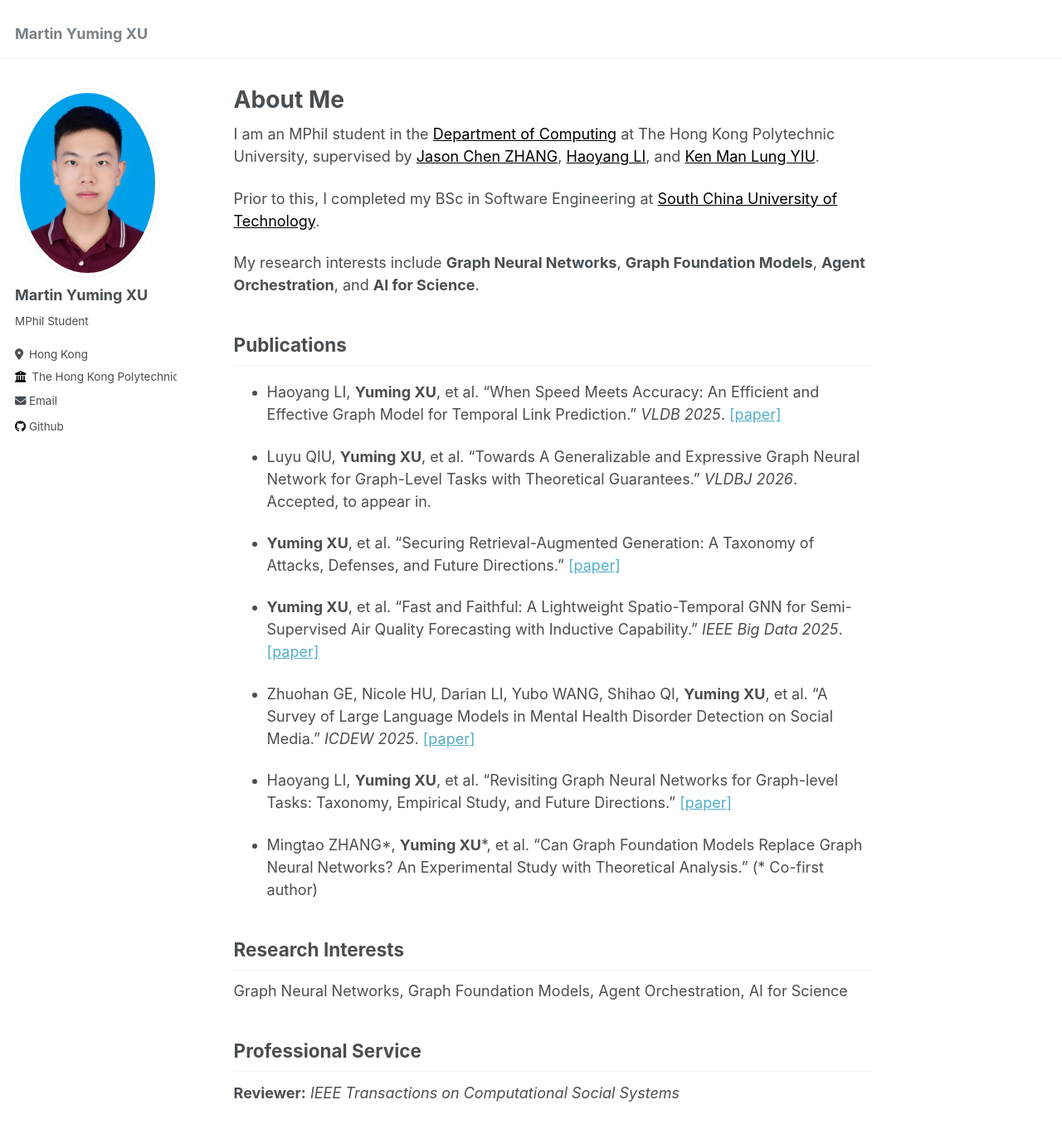
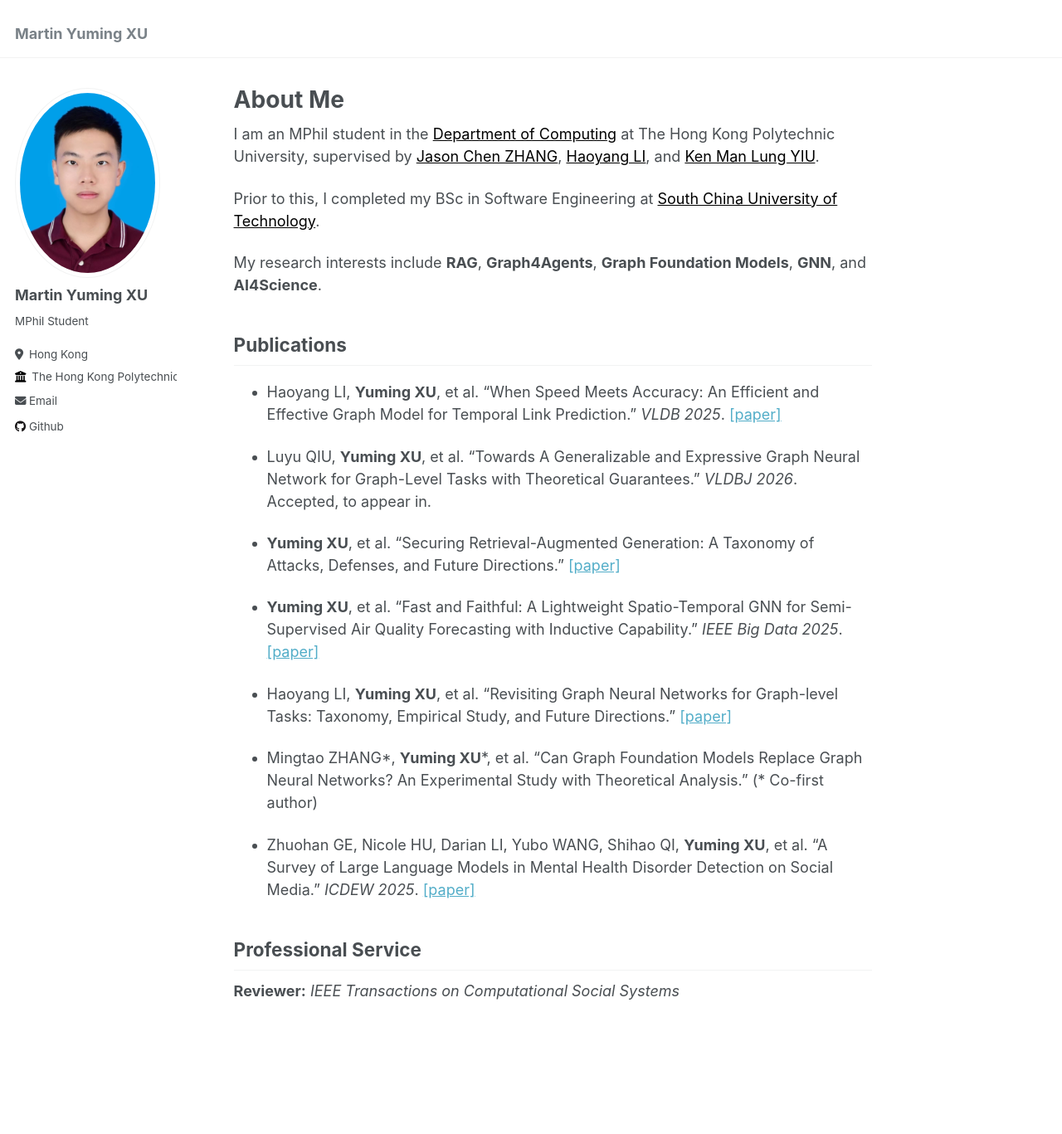
Before and after one commit to thebestFM/thebestFM.github.io, a Jekyll site: the page built from _pages/about.md, in a window 1280 px wide and 1400 px high. Shown: the top 1367 px of the window at 83% size. Built offline with Jekyll 4.4.1, drawn with Linux system fonts in a browser that asks for light colours.

Commit message:
'update'

```diff
--- a/_pages/about.md
+++ b/_pages/about.md
@@ -8,11 +8,11 @@ redirect_from:
   - /about.html
 ---
 
-I am an MPhil student in the <a href="https://www.polyu.edu.hk/comp/" style="color: black; text-decoration: underline;">Department of Computing</a> at The Hong Kong Polytechnic University, supervised by <a href="https://www.polyu.edu.hk/comp/people/academic-staff/prof-zhang-chen-jason/" style="color: black; text-decoration: underline;">Jason Chen ZHANG</a>, <a href="https://refrainlhy.github.io/" style="color: black; text-decoration: underline;">Haoyang LI</a>, and <a href="https://www.polyu.edu.hk/comp/people/academic-staff/prof-yiu-man-lung-ken/" style="color: black; text-decoration: underline;">Ken Man Lung YIU</a>.
+I am an MPhil student in the <a href="https://www.polyu.edu.hk/comp/" style="color: black; text-decoration: underline;">Department of Computing</a> at The Hong Kong Polytechnic University, supervised by <a href="https://www.zhangchen.info/" style="color: black; text-decoration: underline;">Jason Chen ZHANG</a>, <a href="https://refrainlhy.github.io/" style="color: black; text-decoration: underline;">Haoyang LI</a>, and <a href="https://www.polyu.edu.hk/comp/people/academic-staff/prof-yiu-man-lung-ken/" style="color: black; text-decoration: underline;">Ken Man Lung YIU</a>.
 
 Prior to this, I completed my BSc in Software Engineering at <a href="https://www.scut.edu.cn/" style="color: black; text-decoration: underline;">South China University of Technology</a>.
 
-My research interests include **Graph Neural Networks**, **Graph Foundation Models**, **Agent Orchestration**, and **AI for Science**.
+My research interests include **RAG**, **Graph4Agents**, **Graph Foundation Models**, **GNN**, and **AI4Science**.
 
 ## Publications
 
@@ -24,15 +24,11 @@ My research interests include **Graph Neural Networks**, **Graph Foundation Mode
 
 * <strong>Yuming XU</strong>, et al. "Fast and Faithful: A Lightweight Spatio-Temporal GNN for Semi-Supervised Air Quality Forecasting with Inductive Capability." <i>IEEE Big Data 2025</i>. [[paper]](https://www.computer.org/csdl/video-library/video/2dOxDPCBqHm)
 
-* Zhuohan GE, Nicole HU, Darian LI, Yubo WANG, Shihao QI, <strong>Yuming XU</strong>, et al. "A Survey of Large Language Models in Mental Health Disorder Detection on Social Media." <i>ICDEW 2025</i>. [[paper]](https://arxiv.org/abs/2504.02800v2)
-
 * Haoyang LI, <strong>Yuming XU</strong>, et al. "Revisiting Graph Neural Networks for Graph-level Tasks: Taxonomy, Empirical Study, and Future Directions." [[paper]](https://arxiv.org/abs/2501.00773v2)
 
 * Mingtao ZHANG\*, <strong>Yuming XU</strong>\*, et al. "Can Graph Foundation Models Replace Graph Neural Networks? An Experimental Study with Theoretical Analysis." (\* Co-first author)
 
-## Research Interests
-
-Graph Neural Networks, Graph Foundation Models, Agent Orchestration, AI for Science
+* Zhuohan GE, Nicole HU, Darian LI, Yubo WANG, Shihao QI, <strong>Yuming XU</strong>, et al. "A Survey of Large Language Models in Mental Health Disorder Detection on Social Media." <i>ICDEW 2025</i>. [[paper]](https://arxiv.org/abs/2504.02800v2)
 
 ## Professional Service
 
```
